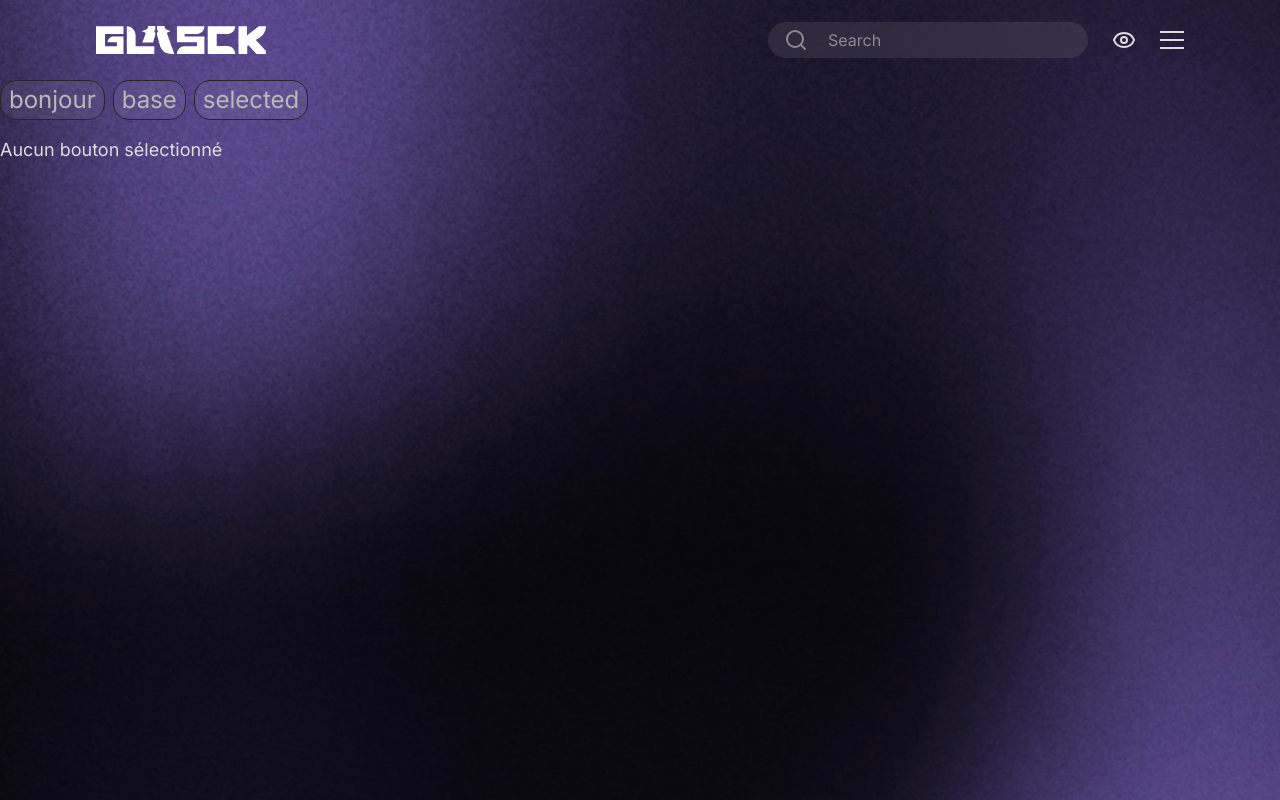
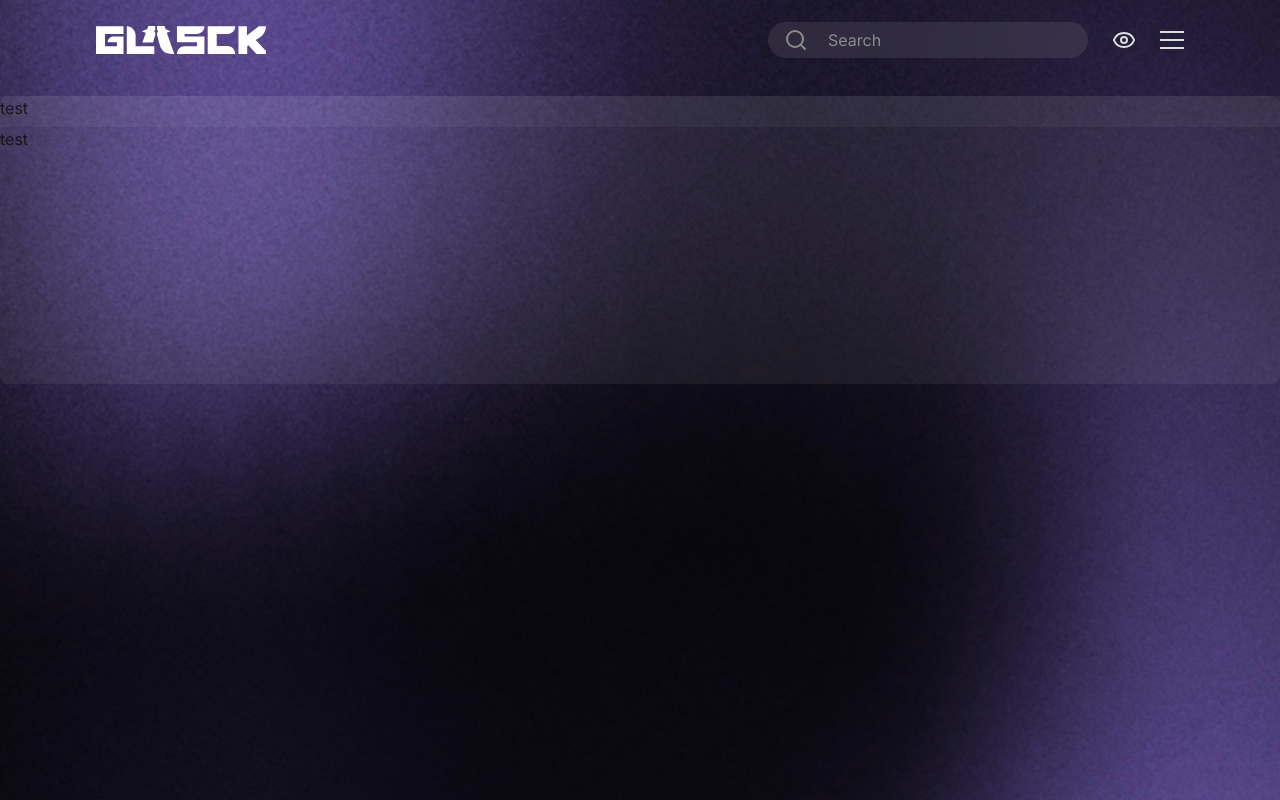
Before and after one commit to Glasck-int/LolWebsite, a Next.js app: page /en in a window 1280 px wide. Shown: the top 800 px of the page. Built offline with nearby package versions, Linux system fonts and the light colour scheme.

Commit message:
setup card parent

```diff
--- a/src/app/[locale]/globals.css
+++ b/src/app/[locale]/globals.css
@@ -67,6 +67,9 @@
 	.bg-white-30 {
 		background-color: rgba(255, 255, 255, 0.3);
 	}
+	.default-border-radius{
+		border-radius: 8px;
+	}
 }
 
 @layer base {
--- a/src/app/[locale]/page.tsx
+++ b/src/app/[locale]/page.tsx
@@ -1,33 +1,15 @@
 "use client";
 
 import { Header } from "@/app/components/layout/Header";
-import { ButtonBar } from "@/app/components/ui/ButtonBar";
-import { useState } from "react";
+import { OneHeaderCard } from "../components/ui/card/OneHeaderCard";
 
 export default function Home() {
-	const [selectedButton, setSelectedButton] = useState<string | null>(null);
-
 	return (
 		<div className="flex flex-col min-h-screen w-full">
 			<Header />
 			<div className="h-[1000px] w-full pt-[80px]">
-				<ButtonBar
-					options={["bonjour", "base", "selected"]}
-					onButtonChange={setSelectedButton}
-				/>
-
-				<div className="mt-4">
-					{selectedButton === "bonjour" && (
-						<p>Vous avez sélectionné Bonjour!</p>
-					)}
-					{selectedButton === "base" && <p>Mode base activé</p>}
-					{selectedButton === "selected" && (
-						<p>Option selected choisie</p>
-					)}
-					{selectedButton === "disabled" && (
-						<p>Vous avez cliqué sur disabled</p>
-					)}
-					{!selectedButton && <p>Aucun bouton sélectionné</p>}
+				<div className="mt-4 h-72">
+					<OneHeaderCard />
 				</div>
 			</div>
 		</div>
--- /dev/null
+++ b/src/app/components/ui/card/BaseCard.tsx
@@ -0,0 +1,15 @@
+"use client";
+
+interface BaseCardProps {
+    Body: React.FC<{ className?:string}>
+    Header: React.FC<{ className?:string}>
+}
+
+export const BaseCard = ({Body, Header}: BaseCardProps) => {
+    return(
+        <div className="bg-white-06 default-border-radius h-full w-full flex flex-col justify-between ">
+            <Header className="bg-white-04"/>
+            <Body className="h-full"/>
+        </div>
+    )
+}
--- /dev/null
+++ b/src/app/components/ui/card/OneHeaderCard.tsx
@@ -0,0 +1,11 @@
+"use client";
+
+import { BaseCard } from './BaseCard';
+import { OneHeaderCardHeader } from './OneHeaderCardHeader';
+import React from 'react';
+
+export const OneHeaderCard = () => {
+    return (
+        <BaseCard Body={OneHeaderCardHeader} Header={OneHeaderCardHeader}/>
+    )
+};
--- /dev/null
+++ b/src/app/components/ui/card/OneHeaderCardHeader.tsx
@@ -0,0 +1,13 @@
+"use client";
+
+import React from 'react';
+
+interface OneHeaderCardHeaderProps {
+    className : string
+}
+
+export const OneHeaderCardHeader = ({className}:OneHeaderCardHeaderProps) => {
+    return (
+        <div className={'h-[35px] w-full flex justify-between ' + className}>test</div>
+    )
+};
```
